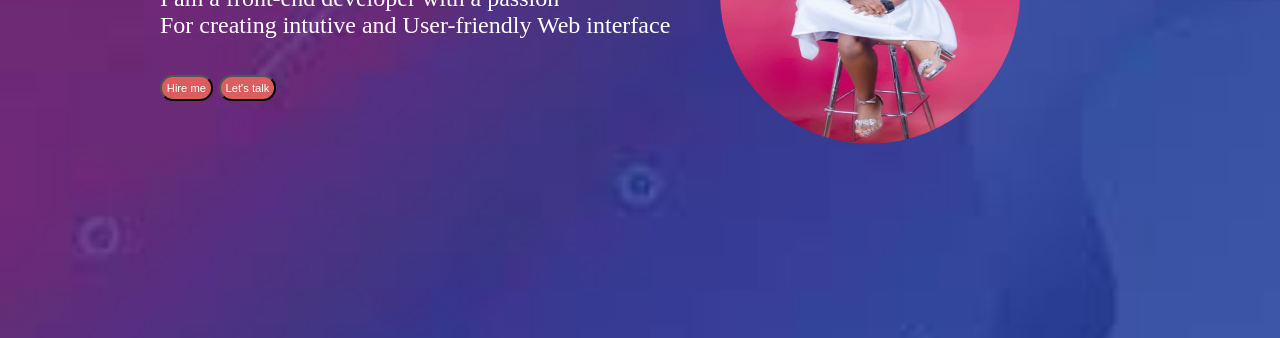
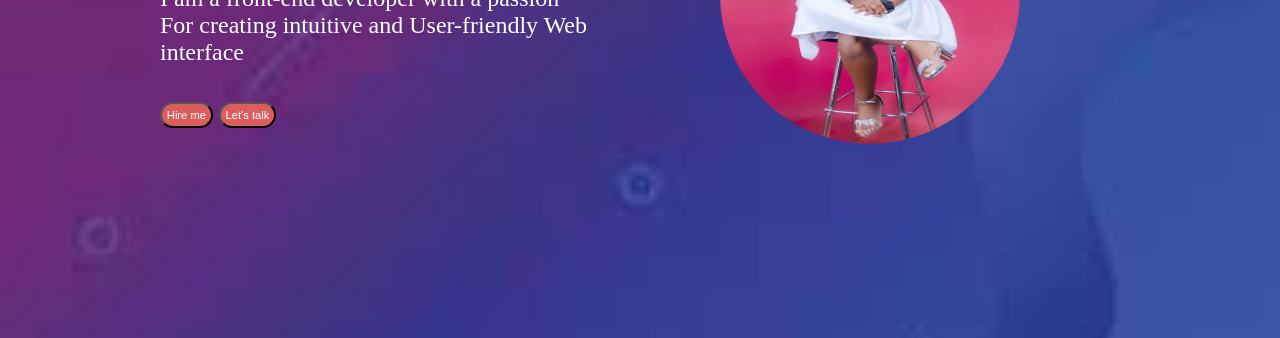
Before and after one commit to AngelAdjo/My-Portfolio, a plain HTML site: page index.html in a window 1280 px wide. Shown: the part 316-654 px from the top of the page. Drawn offline with Linux system fonts and the light colour scheme; a web font is replaced by a local one.

Commit message:
added text
i added a break tag and corrected the spelling of of a word

```diff
--- a/index.html
+++ b/index.html
@@ -32,7 +32,7 @@
         <div class="section1">
              <h1>HI I'M <span>ANGEL</span> </h1>
              <h3>A FRONT-END DEVELOPER</h3>
-             <p>I am a front-end developer with a passion<br>For creating intutive and User-friendly Web interface</p>
+             <p>I am a front-end developer with a passion<br>For creating intuitive and User-friendly Web <br> interface</p>
              <div  class="button1">
                 <a href="#contact"><button >Hire me</button></a>
                 <a href="#contact"><button >Let's talk</button></a>
```
